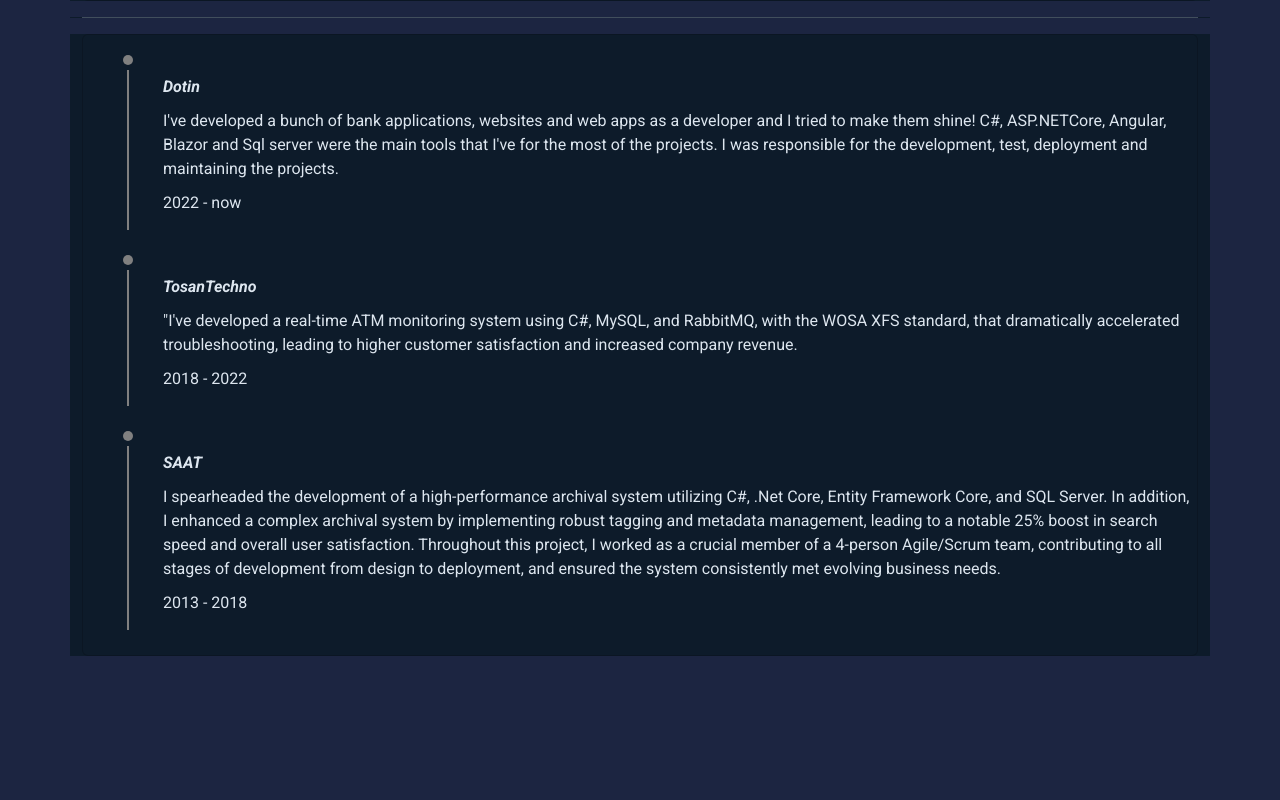
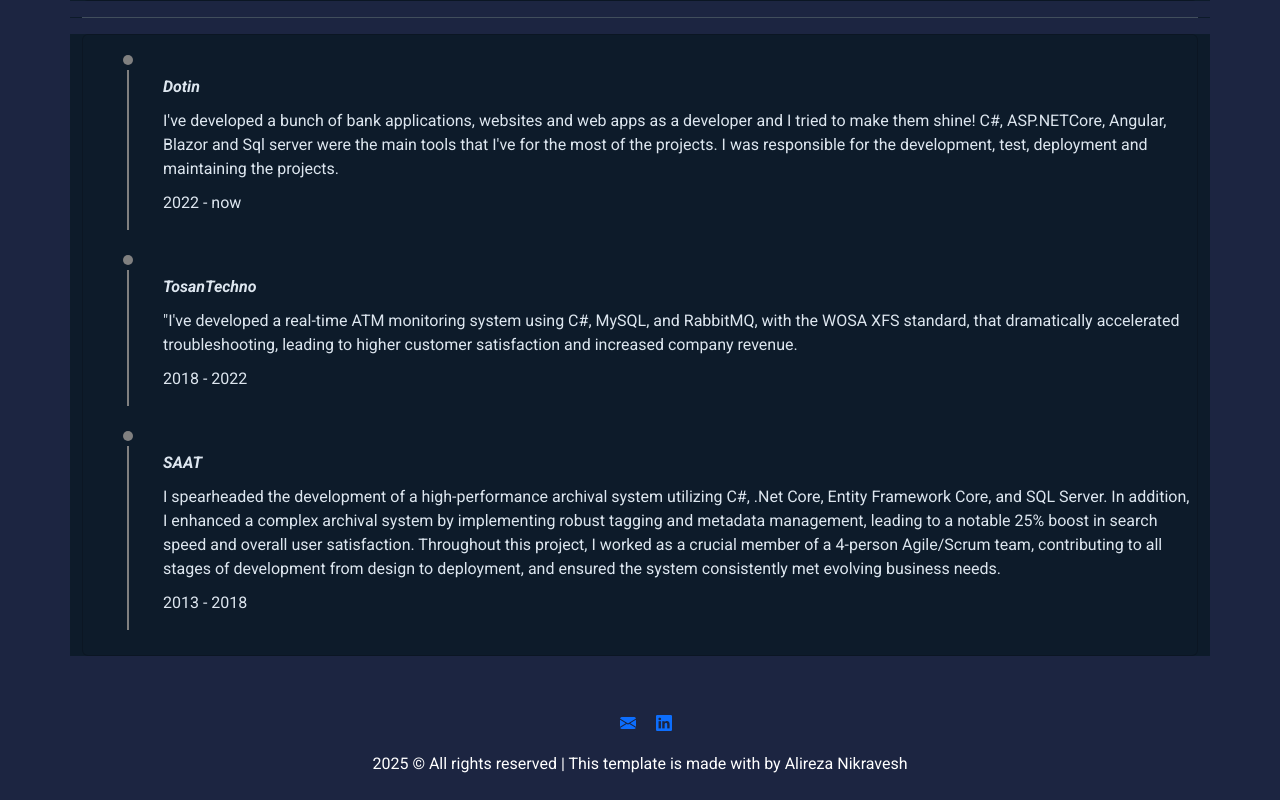
Before and after one commit to nikravesh/Portfolio, an Angular app in the folder portfolio-app/: page /about in a window 1280 px wide. Shown: the part 443-1243 px from the top of the page. Before the commit the page ends 1099 px from the top, so only its background shows below. Built offline with nearby package versions, Linux system fonts and the light colour scheme.

Commit message:
added footer component

```diff
--- a/portfolio-app/src/app/about/about.component.html
+++ b/portfolio-app/src/app/about/about.component.html
@@ -7,3 +7,4 @@
 <div class="container">
   <app-exprience class="card col-sm-12"></app-exprience>
 </div>
+<app-footer></app-footer>
--- a/portfolio-app/src/app/about/about.component.ts
+++ b/portfolio-app/src/app/about/about.component.ts
@@ -1,10 +1,11 @@
 import { Component, OnInit } from '@angular/core';
 import { ExprienceComponent } from './exprience/exprience.component';
 import { AboutmeComponent } from './aboutme/aboutme.component';
+import { FooterComponent } from "../footer/footer.component";
 
 @Component({
   selector: 'app-about',
-  imports: [ExprienceComponent, AboutmeComponent],
+  imports: [ExprienceComponent, AboutmeComponent, FooterComponent],
   templateUrl: './about.component.html',
   styleUrl: './about.component.scss',
 })
--- a/portfolio-app/src/app/about/aboutme/aboutme.component.scss
+++ b/portfolio-app/src/app/about/aboutme/aboutme.component.scss
@@ -1,12 +1,3 @@
-.card {
-  display: flex;
-  flex-direction: column;
-  align-items: start;
-  margin-top: 5rem;
-  font-size: 16px;
-  font-family: Verdana, Geneva, Tahoma, sans-serif;
-}
-
 .card-title {
   margin-bottom: 1.5rem;
 }
--- a/portfolio-app/src/app/app.component.html
+++ b/portfolio-app/src/app/app.component.html
@@ -1,2 +1,4 @@
-<app-nav-bar></app-nav-bar>
-<router-outlet></router-outlet>
+<div class="container-fluid">
+  <app-nav-bar></app-nav-bar>
+  <router-outlet></router-outlet>
+</div>
--- a/portfolio-app/src/app/app.component.ts
+++ b/portfolio-app/src/app/app.component.ts
@@ -1,10 +1,11 @@
 import { Component } from '@angular/core';
 import { RouterOutlet } from '@angular/router';
 import { NavBarComponent } from './nav-bar/nav-bar.component';
+import { FooterComponent } from "./footer/footer.component";
 
 @Component({
   selector: 'app-root',
-  imports: [RouterOutlet, NavBarComponent],
+  imports: [RouterOutlet, NavBarComponent, FooterComponent],
   templateUrl: './app.component.html',
   styleUrl: './app.component.scss',
 })
--- a/portfolio-app/src/app/banner/banner.component.scss
+++ b/portfolio-app/src/app/banner/banner.component.scss
@@ -1,10 +1,10 @@
 .container {
   display: flex;
   flex-direction: column;
-  min-width: 100%;
   justify-content: center;
   align-items: center;
   font-weight: bolder;
+  margin-bottom: 3rem;
 }
 
 .banner-photo {
--- /dev/null
+++ b/portfolio-app/src/app/footer/footer.component.html
@@ -0,0 +1,15 @@
+<div class="footer">
+  <ul class="contact-me-ways">
+    <li class="footer-item">
+      <a [href]="myEmailAddress" title="email"
+        ><i class="bi bi-envelope-fill"></i
+      ></a>
+    </li>
+    <li class="footer-item">
+      <a [href]="myLinkedInProfile" title="LinkedIn"
+        ><i class="bi bi-linkedin"></i
+      ></a>
+    </li>
+  </ul>
+  <p>2025 © All rights reserved | This template is made with by {{ myName }}</p>
+</div>
--- /dev/null
+++ b/portfolio-app/src/app/footer/footer.component.scss
@@ -0,0 +1,23 @@
+.footer {
+  color: #fff;
+  margin-top: 2rem;
+  padding-top: 1.5rem;
+  padding-bottom: 0.5rem;
+  display: flex;
+  flex-direction: column;
+  justify-content: center;
+  align-items: center;
+}
+
+.contact-me-ways {
+  display: flex;
+}
+
+.footer-item {
+  margin-right: 20px;
+  list-style-type: none;
+}
+
+.footer-text {
+  margin-top: 10px;
+}
--- /dev/null
+++ b/portfolio-app/src/app/footer/footer.component.ts
@@ -0,0 +1,14 @@
+import { Component } from '@angular/core';
+import { RouterLink } from '@angular/router';
+
+@Component({
+  selector: 'app-footer',
+  imports: [RouterLink],
+  templateUrl: './footer.component.html',
+  styleUrl: './footer.component.scss',
+})
+export class FooterComponent {
+  myName = 'Alireza Nikravesh';
+  myEmailAddress = 'mailto:a.z.nikravesh@gmail.com';
+  myLinkedInProfile = 'https://www.linkedin.com/in/alireza-nikravesh';
+}
--- a/portfolio-app/src/app/nav-bar/nav-bar.component.scss
+++ b/portfolio-app/src/app/nav-bar/nav-bar.component.scss
@@ -1,7 +1,6 @@
 .container {
   background-color: #0d1b2a;
   display: flex;
-  min-width: 100vw;
   height: 91px;
   justify-content: space-between;
   align-items: center;
```
Also changed, not shown: portfolio-app/src/app/about/aboutme/aboutme.component.html (+8 -11 lines).
